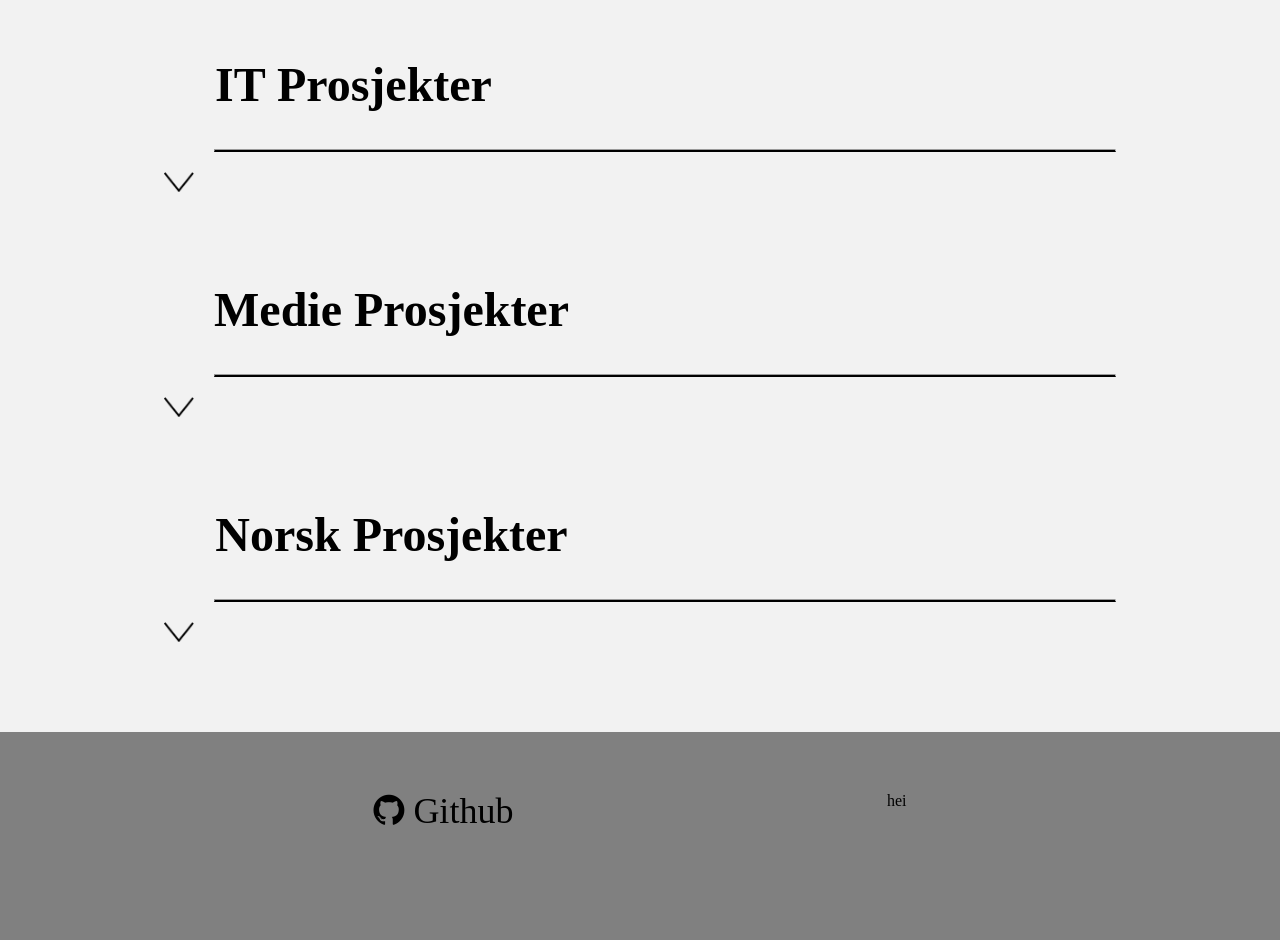
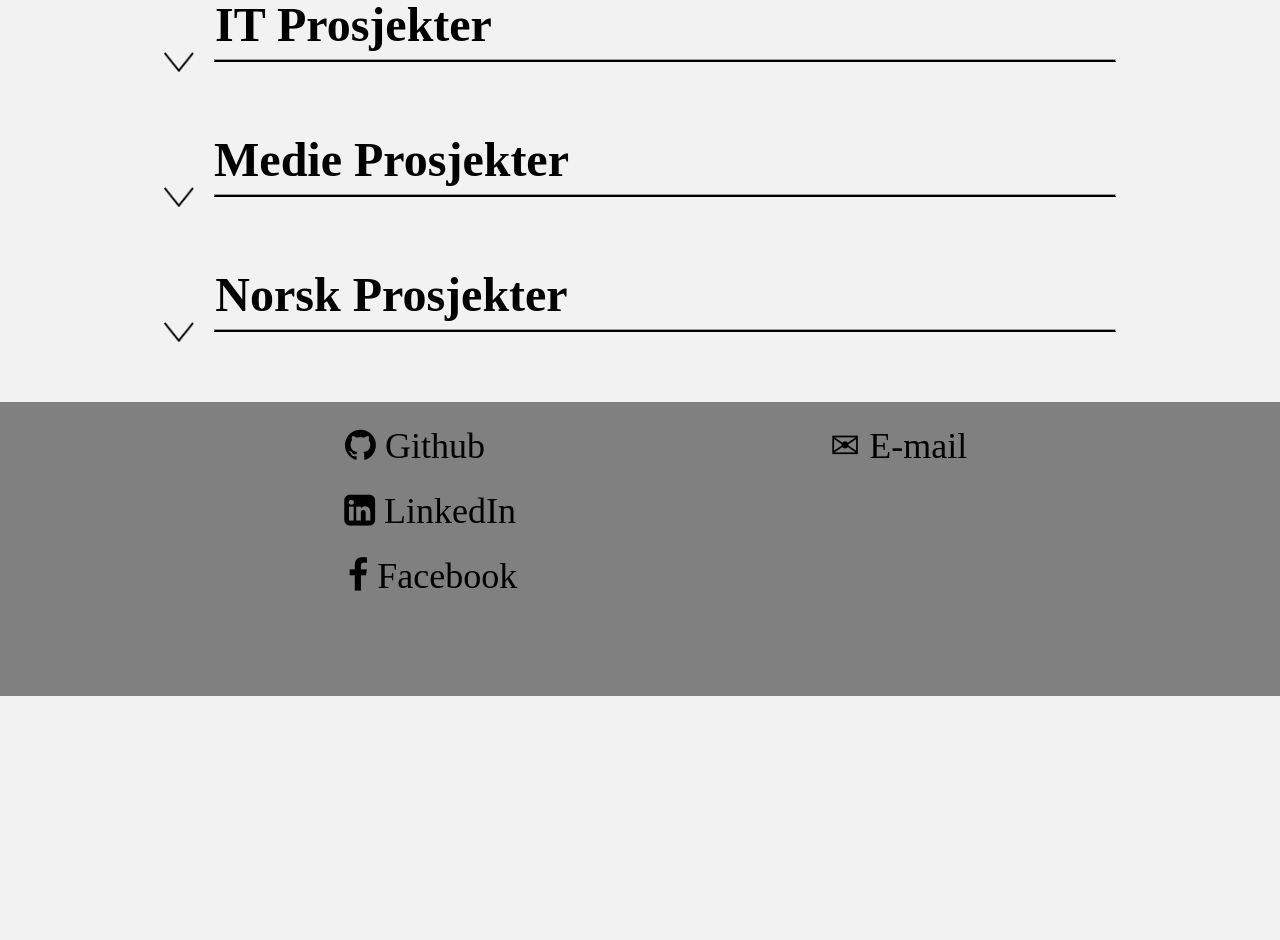
Before and after one commit to Nokkenandre/Portefolje, a plain HTML site: page Index.html in a window 1280 px wide. Shown: the part 593-1533 px from the top of the page. After the commit the page ends 1289 px from the top, so only its background shows below. Drawn offline with Linux system fonts and the light colour scheme.

Commit message:
kontakt oss knapper

```diff
--- a/Index.html
+++ b/Index.html
@@ -82,10 +82,14 @@
     <footer>
         <div class="kontakt">
             <div>
-                <i class="fa fa-github" style="font-size: 36px;"> Github</i>
+                <a href="https://github.com/Nokkenandre" target="_blank" ><i class="fa fa-github"> Github</i></a>
+                <br>
+                <a href="https://www.linkedin.com/in/martin-petros-kroken-vig-95817524a/" target="_blank"><i class="fa fa-linkedin-square"> LinkedIn</i></a>
+                <br>
+                <a href="https://www.facebook.com/martin.kroken.7"><i class="fa fa-facebook-f">   Facebook</i></a>
             </div>
             <div>
-                <p>hei</p>
+                <a href="mailto:martinkv05@gmail.com" target="_blank"><p class="fa" ><span style="content: \2709; font-size: 36px;">&#9993;</span> E-mail</p></a>
             </div>
         </div>
     </footer>
--- a/Style.css
+++ b/Style.css
@@ -1,7 +1,7 @@
 * {
-    margin: 30px 0px 0px 0px;
+    margin: 0px;
 }
-
+header{margin: 60px 0px 0px 0px;}
 /* Hide scrollbar for Chrome, Safari and Opera */
 body::-webkit-scrollbar {
     display: none;
@@ -22,6 +22,7 @@ h1 {
     text-shadow: 2px 2px #5A5A5A;
 }
 #headshotdiv {
+    margin: 30px 0px 30px 0px;
     display: flex;
     flex-direction: row;
     justify-content: center;
@@ -109,13 +110,32 @@ ul{
 footer
 {
     background-color: grey;
-    height: 208px;
+    height: 294px;
     margin: 60px 0px 0px 0px;
+    font-size: 36px;
 }
 
 .kontakt
 {
+
     display: flex;
     justify-content: space-evenly;
     text-align: center;
 }
+
+.fa {
+
+    margin-top: 25px;
+    color: black;
+    font-size: 36px;
+}
+
+.fa-linkedin-square
+{
+    margin-left: 30px;
+}
+
+.fa-facebook-f
+{
+    margin-left: 35px;
+}
```
